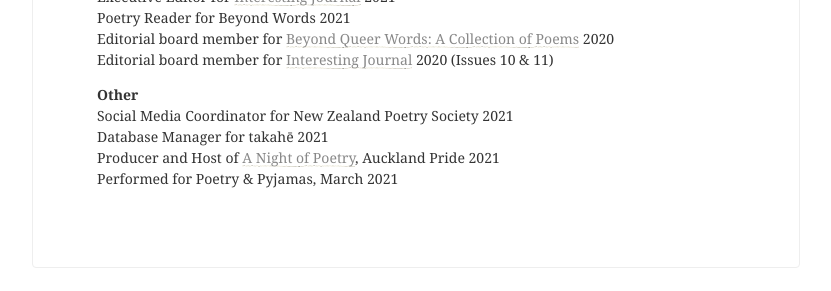
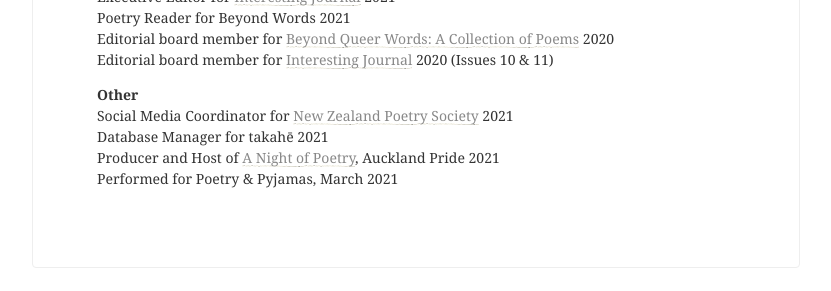
Before and after one commit to lilyholloway/lilyholloway.github.io, a Jekyll site: the page built from cv.md, in a window 1280 px wide. Shown: the part 1575-1866 px from the top of the page, without its empty margins (224-1055 px from the left). Built offline with Jekyll 4.4.1, drawn with Linux system fonts in a browser that asks for light colours; nearby versions of some CDN libraries; some of the changed lines change nothing that is shown.

Commit message:
Update cv.md

```diff
--- a/cv.md
+++ b/cv.md
@@ -61,7 +61,7 @@ Editorial board member for <a href="https://www.beyondwordsmag.com/online-store/
 Editorial board member for <a href="https://www.interestingjournal.com/who-we-are">Interesting Journal</a> 2020 (Issues 10 & 11)<br>
 
 <b>Other</b><br>
-Social Media Coordinator for New Zealand Poetry Society 2021<br>
+Social Media Coordinator for <a href="https://poetrysociety.org.nz/about-us/our-people/">New Zealand Poetry Society</a> 2021<br>
 Database Manager for takahē 2021<br>
 Producer and Host of <a href="https://aucklandpride.org.nz/a-night-of-poetry/">A Night of Poetry</a>, Auckland Pride 2021<br>
 Performed for Poetry & Pyjamas, March 2021<br>
```
